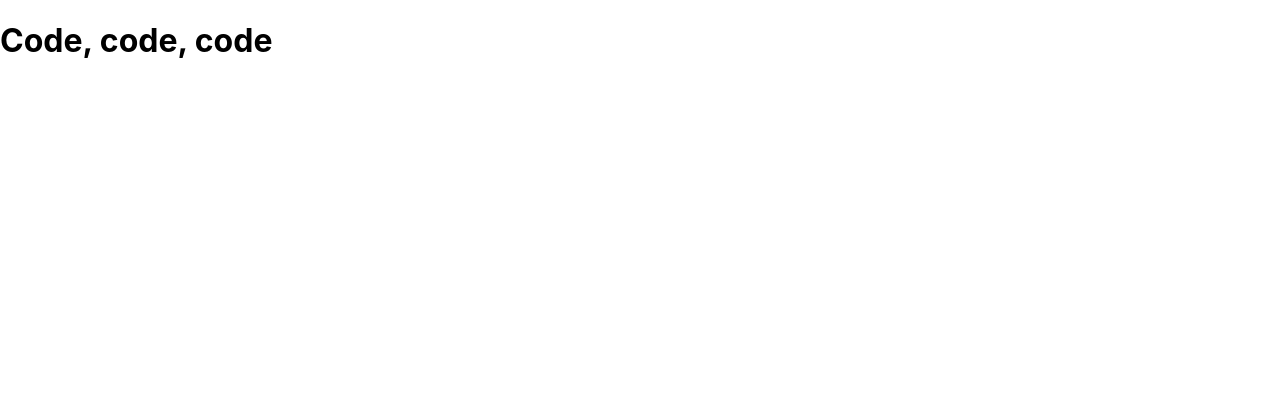
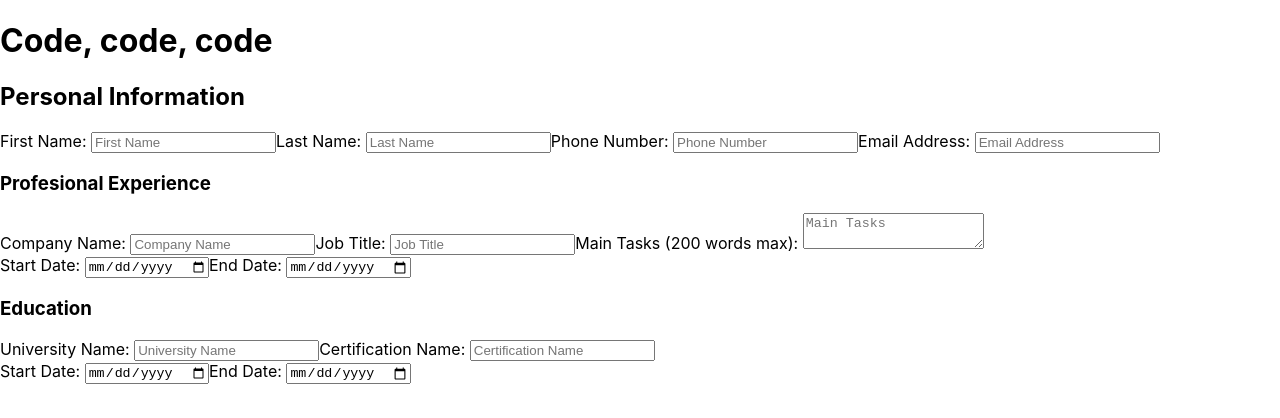
Before and after one commit to theolvq/cv-app, a React (Create React App) app: page / in a window 1280 px wide. Shown: the top 418 px of the page. Built offline with nearby package versions, Linux system fonts and the light colour scheme.

Commit message:
basic forms created

```diff
--- a/public/index.html
+++ b/public/index.html
@@ -4,40 +4,10 @@
     <meta charset="utf-8" />
     <link rel="icon" href="%PUBLIC_URL%/favicon.ico" />
     <meta name="viewport" content="width=device-width, initial-scale=1" />
-    <meta name="theme-color" content="#000000" />
-    <meta
-      name="description"
-      content="Web site created using create-react-app"
-    />
-    <link rel="apple-touch-icon" href="%PUBLIC_URL%/logo192.png" />
-    <!--
-      manifest.json provides metadata used when your web app is installed on a
-      user's mobile device or desktop. See https://developers.google.com/web/fundamentals/web-app-manifest/
-    -->
-    <link rel="manifest" href="%PUBLIC_URL%/manifest.json" />
-    <!--
-      Notice the use of %PUBLIC_URL% in the tags above.
-      It will be replaced with the URL of the `public` folder during the build.
-      Only files inside the `public` folder can be referenced from the HTML.
-
-      Unlike "/favicon.ico" or "favicon.ico", "%PUBLIC_URL%/favicon.ico" will
-      work correctly both with client-side routing and a non-root public URL.
-      Learn how to configure a non-root public URL by running `npm run build`.
-    -->
-    <title>React App</title>
+    <title>CV App</title>
   </head>
   <body>
     <noscript>You need to enable JavaScript to run this app.</noscript>
     <div id="root"></div>
-    <!--
-      This HTML file is a template.
-      If you open it directly in the browser, you will see an empty page.
-
-      You can add webfonts, meta tags, or analytics to this file.
-      The build step will place the bundled scripts into the <body> tag.
-
-      To begin the development, run `npm start` or `yarn start`.
-      To create a production bundle, use `npm run build` or `yarn build`.
-    -->
   </body>
 </html>
--- a/src/App.js
+++ b/src/App.js
@@ -1,11 +1,60 @@
+import { useState } from 'react';
 import './App.css';
+import Education from './components/Education';
+import Experience from './components/Experience';
+import PersonalInfo from './components/PersonalInfo';
 
-function App() {
+const App = () => {
+  const [inputData, setInputData] = useState({
+    firstName: '',
+    lastName: '',
+    email: '',
+    phone: '',
+    companyName: '',
+    jobTitle: '',
+    mainTasks: '',
+    proStartDate: '',
+    proEndDate: '',
+    uniName: '',
+    certName: '',
+    eduStartDate: '',
+    eduEndDate: '',
+  });
+
+  const handleChange = e => {
+    const { name, value } = e.target;
+    setInputData(prevInputData => ({
+      ...prevInputData,
+
+      [name]: value,
+    }));
+  };
+
   return (
     <div>
       <h1>Code, code, code</h1>
+      <PersonalInfo onChange={handleChange} data={inputData} />
+      <Experience onChange={handleChange} data={inputData} />
+      <Education onChange={handleChange} data={inputData} />
     </div>
   );
-}
+};
 
 export default App;
+// company name, job title, mains tasks, dates
+
+// const [inputData, setInputData] = useState({
+//   firstName: '',
+//   lastName: '',
+//   email: '',
+//   phone: '',
+//   companyName: '',
+//   jobTitle: '',
+//   mainTasks: '',
+//   proStartDate: '',
+//   proEndDate: '',
+//   uniName: '',
+//   certName: '',
+//   eduStartDate: '',
+//   eduEndDate: '',
+// });
--- /dev/null
+++ b/src/components/Education.js
@@ -0,0 +1,60 @@
+import React from 'react';
+
+const Education = props => {
+  return (
+    <section className='form-container'>
+      <h3>Education</h3>
+      <form>
+        <label htmlFor='uniName'>
+          University Name:{' '}
+          <input
+            type='text'
+            placeholder='University Name'
+            required
+            name='uniName'
+            value={props.data.uniName}
+            onChange={props.onChange}
+          />
+        </label>
+        <label htmlFor='certName'>
+          Certification Name:{' '}
+          <input
+            type='text'
+            placeholder='Certification Name'
+            required
+            name='certName'
+            value={props.data.certName}
+            onChange={props.onChange}
+          />
+        </label>
+        <div className='dates-container'>
+          <label htmlFor='eduStartDate'>
+            Start Date:{' '}
+            <input
+              type='date'
+              placeholder='Start Date'
+              required
+              name='eduStartDate'
+              value={props.data.eduStartDate}
+              onChange={props.onChange}
+            />
+          </label>
+          <label htmlFor='eduEndDate'>
+            End Date:{' '}
+            <input
+              type='date'
+              placeholder='end date'
+              required
+              name='eduEndDate'
+              value={props.data.eduEndDate}
+              onChange={props.onChange}
+            />
+          </label>
+        </div>
+      </form>
+    </section>
+  );
+};
+
+export default Education;
+// school/university name, diploma title and dates
--- /dev/null
+++ b/src/components/Experience.js
@@ -0,0 +1,71 @@
+import React from 'react';
+
+const Experience = props => {
+  return (
+    <section className='form-container'>
+      <h3>Profesional Experience</h3>
+      <form>
+        <label htmlFor='companyName'>
+          Company Name:{' '}
+          <input
+            type='text'
+            placeholder='Company Name'
+            required
+            name='companyName'
+            value={props.data.companyName}
+            onChange={props.onChange}
+          />
+        </label>
+        <label htmlFor='jobTitle'>
+          Job Title:{' '}
+          <input
+            type='text'
+            placeholder='Job Title'
+            required
+            name='jobTitle'
+            value={props.data.jobTitle}
+            onChange={props.onChange}
+          />
+        </label>
+        <label htmlFor='mainTasks'>
+          Main Tasks (200 words max):{' '}
+          <textarea
+            placeholder='Main Tasks'
+            required
+            name='mainTasks'
+            value={props.data.mainTasks}
+            onChange={props.onChange}
+          />
+        </label>
+        <div className='dates-container'>
+          <label htmlFor='proStartDate'>
+            Start Date:{' '}
+            <input
+              type='date'
+              placeholder='Start Date'
+              required
+              name='proStartDate'
+              value={props.data.proStartDate}
+              onChange={props.onChange}
+            />
+          </label>
+          <label htmlFor='proEndDate'>
+            End Date:{' '}
+            <input
+              type='date'
+              placeholder='end date'
+              required
+              name='proEndDate'
+              value={props.data.proEndDate}
+              onChange={props.onChange}
+            />
+          </label>
+        </div>
+      </form>
+    </section>
+  );
+};
+
+export default Experience;
+
+// company name, job title, mains tasks, dates
--- /dev/null
+++ b/src/components/PersonalInfo.js
@@ -0,0 +1,60 @@
+import React from 'react';
+
+const PersonalInfo = props => {
+  return (
+    <section className='form-container'>
+      <h2>Personal Information</h2>
+      <form>
+        <label htmlFor='firstName'>
+          First Name:{' '}
+          <input
+            type='text'
+            placeholder='First Name'
+            required
+            name='firstName'
+            value={props.data.firstName}
+            onChange={props.onChange}
+          />
+        </label>
+
+        <label htmlFor='lastName'>
+          Last Name:{' '}
+          <input
+            type='text'
+            placeholder='Last Name'
+            required
+            name='lastName'
+            value={props.data.lastName}
+            onChange={props.onChange}
+          />
+        </label>
+
+        <label htmlFor='phone'>
+          Phone Number:{' '}
+          <input
+            type='tel'
+            placeholder='Phone Number'
+            required
+            name='phone'
+            value={props.data.phone}
+            onChange={props.onChange}
+          />
+        </label>
+
+        <label htmlFor='email'>
+          Email Address:{' '}
+          <input
+            type='email'
+            placeholder='Email Address'
+            required
+            name='email'
+            value={props.data.email}
+            onChange={props.onChange}
+          />
+        </label>
+      </form>
+    </section>
+  );
+};
+
+export default PersonalInfo;
```
Also changed, not shown: src/components/Add.js (added), src/components/Edit.js (added).
